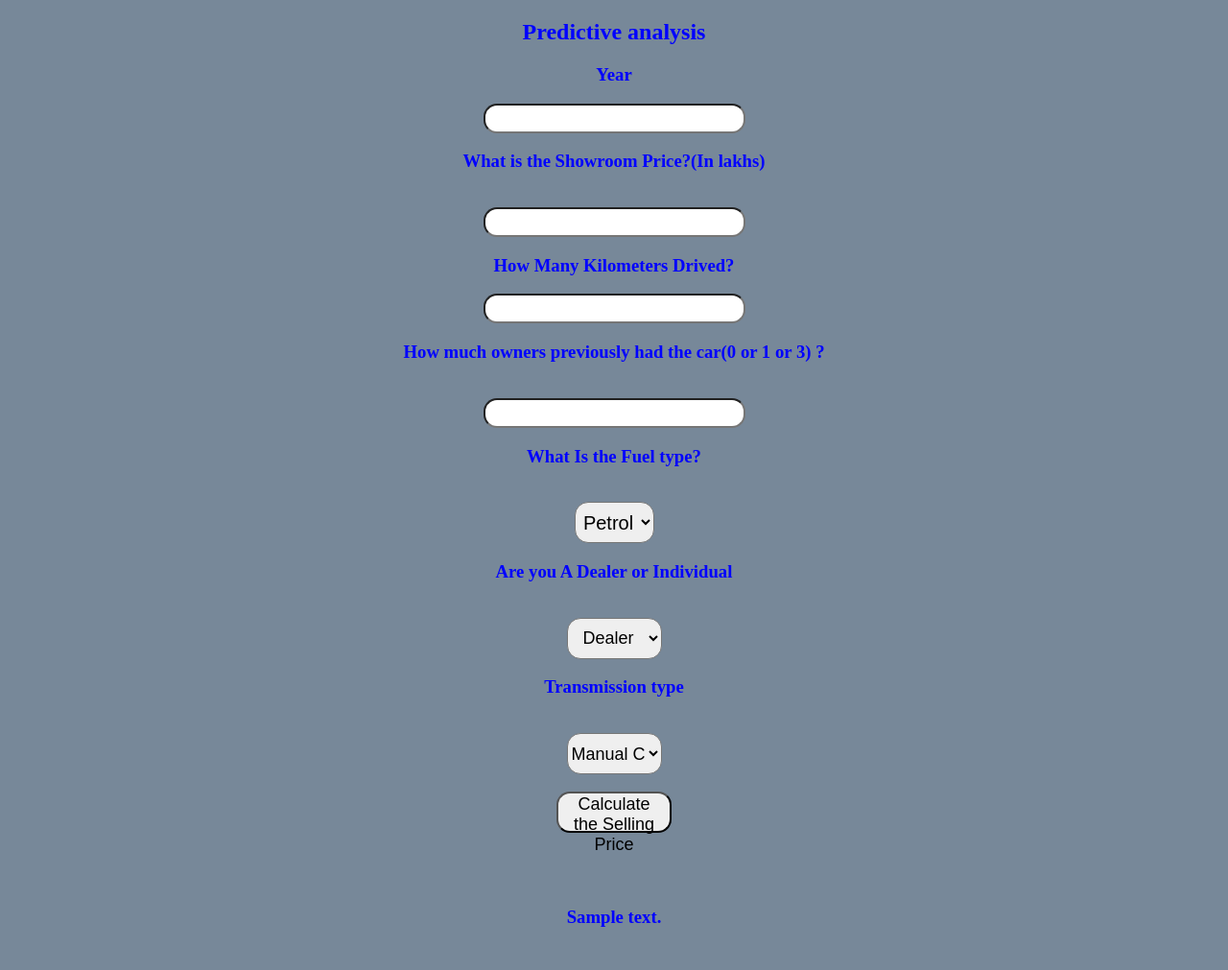
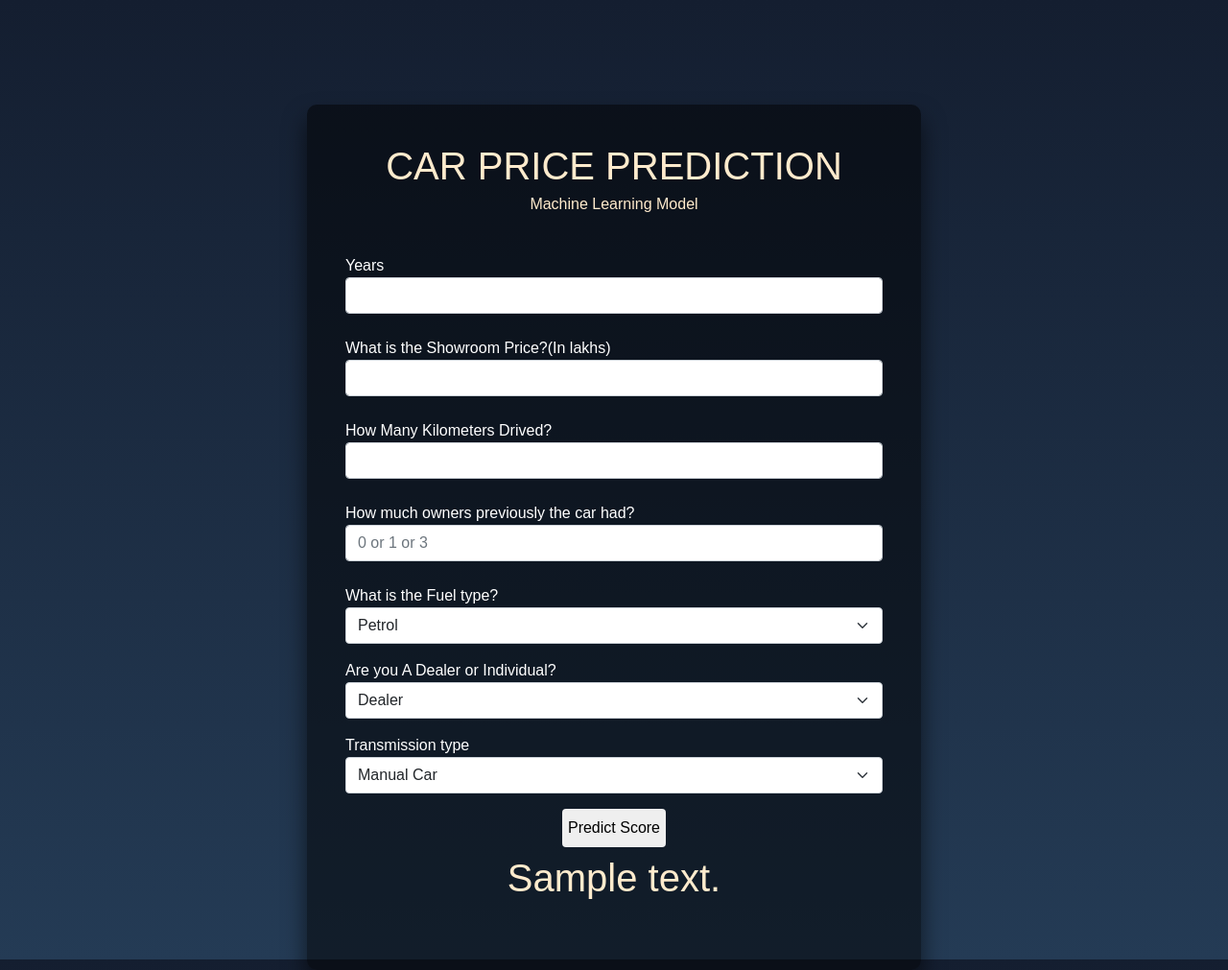
Before and after one commit to Rohanvp07/Car-Price-Prediction, a Flask app: template templates/index.html in a window 1280 px wide. Shown: the whole page at 96% size. Before the commit the page ends 966 px from the top, so only its background shows below. Run offline with Flask 2, Linux system fonts and the light colour scheme; the template is opened without the code that fills it: most values are stand-ins (such as "Sample title", 1, 10 or a date in 2020); parts of the project's set-up code (start-up, migrations or seed data) failed here and were passed over.

Commit message:
Update index.html

```diff
--- a/templates/index.html
+++ b/templates/index.html
@@ -1,159 +1,83 @@
-<!DOCTYPE html>
+<!doctype html>
 <html lang="en">
+  <head>
+    <meta charset="utf-8">
+    <meta name="viewport" content="width=device-width, initial-scale=1">
 
-<head>
-    <meta charset="UTF-8">
-    <meta name="viewport" content="width=device-width, initial-scale=1.0">
-    <title>Document</title>
-</head>
+    <link href="https://cdn.jsdelivr.net/npm/bootstrap@5.0.0-beta2/dist/css/bootstrap.min.css" rel="stylesheet" integrity="sha384-BmbxuPwQa2lc/FVzBcNJ7UAyJxM6wuqIj61tLrc4wSX0szH/Ev+nYRRuWlolflfl" crossorigin="anonymous">
 
-<body>
+    <style>
+        html {
+            height: 1000px;
+        }
+    body {
+        margin:0;
+        padding:0;
+        font-family: sans-serif;
+        background: linear-gradient(#141e30, #243b55);
+    }
+    label{
+        color: white;
+    }
+    .login-box {
+     position: absolute;
+     top: 70%;
+     left: 50%;
+     width: 50%;
+     padding: 40px;
+     transform: translate(-50%, -50%);
+     background: rgba(0,0,0,.5);
+     box-sizing: border-box;
+     box-shadow: 0 15px 25px rgba(0,0,0,.6);
+     border-radius: 10px;
+}
 
-    <div style="color:blue">
-        <form action="{{ url_for('predict')}}" method="post">
-            <h2>Predictive analysis</h2>
-            <h3>Year</h3>
-            <input id="first" name="Year" type="number ">
-            <h3>What is the Showroom Price?(In lakhs)</h3><br><input id="second" name="Present_Price" required="required">
-            <h3>How Many Kilometers Drived?</h3><input id="third" name="Kms_Driven" required="required">
-            <h3>How much owners previously had the car(0 or 1 or 3) ?</h3><br><input id="fourth" name="Owner" required="required">
-            <h3>What Is the Fuel type?</h3><br><select name="Fuel_Type_Petrol" id="fuel" required="required">
+    </style>
+    <title>Car Price Prediction</title>
+  </head>
+  <body>
+
+
+    <div class="container-sm" style="width: 50%;">
+        <form action="{{ url_for('predict')}}" method="post" class="login-box">
+            <h1 class="sm:text-3xl text-2xl font-medium title-font mb-1 text-white-900", style="color: blanchedalmond; text-align: center;">CAR PRICE PREDICTION</h1>
+            <p class="lg:w-2/3 mx-auto leading-relaxed text-base" style="color: blanchedalmond; text-align: center;">Machine Learning Model</p>
+            <br/>
+            <label>Years</label>
+            <input type="number" class="form-control" name="Year" required="required">
+            <br/>
+            <label>What is the Showroom Price?(In lakhs)</label>
+            <input type="text" class="form-control" name="Present_Price" required="required">
+            <br/>
+            <label>How Many Kilometers Drived?</label>
+            <input type="text" class="form-control" name="Kms_Driven" required="required">
+            <br/>
+            <label>How much owners previously the car had?</label>
+            <input type="text" class="form-control" name="Owner" placeholder="0 or 1 or 3" required="required">
+            <br/>
+            <label>What is the Fuel type?</label>
+            <select class="form-select form-select-md mb-3" aria-label=".form-select-lg example" name="Fuel_Type_Petrol">
                 <option value="Petrol">Petrol</option>
                 <option value="Diesel">Diesel</option>
                 <option value="Diesel">CNG</option>
             </select>
-            <h3>Are you A Dealer or Individual</h3><br><select name="Seller_Type_Individual" id="resea" required="required">
+            <label>Are you A Dealer or Individual?</label>
+            <select class="form-select form-select-md mb-3" aria-label=".form-select-lg example" name="Seller_Type_Individual">
                 <option value="Dealer">Dealer</option>
                 <option value="Individual">Individual</option>
             </select>
-            <h3>Transmission type</h3><br><select name="Transmission_Mannual" id="research" required="required">
+            <label>Transmission type</label>
+            <select class="form-select form-select-md mb-3" aria-label=".form-select-lg example" name="Transmission_Mannual">
                 <option value="Mannual">Manual Car</option>
                 <option value="Automatic">Automatic Car</option>
             </select>
-            <br><br><button id="sub" type="submit ">Calculate the Selling Price</button>
-            <br>
-
-
-
-
-        </form>
-
-
-
-        <br><br><h3>{{ prediction_text }}<h3>
+          <div style="text-align: center;">
+            <button  class="flex mx-auto text-white-900 bg-blue border-0 py-2 px-8 focus:outline-none hover:bg-blue-600 rounded text-lg">Predict Score</button>
+          </div>
+            <div class="p-2 w-full text-center">
+                <h1 class="sm:text-3xl text-2xl font-medium title-font mb-4 text-white-900", style="color: blanchedalmond;">{{ prediction_text }}</h1>
+            </div>
+            </form>
     </div>
-
-
-
-
-    <style>
-        body {
-            background-color: lightslategray;
-            text-align: center;
-            padding: 0px;
-        }
-
-        #research {
-            font-size: 18px;
-            width: 100px;
-            height: 23px;
-            top: 23px;
-        }
-
-        #box {
-            border-radius: 60px;
-            border-color: 45px;
-            border-style: solid;
-            font-family: cursive;
-            text-align: center;
-            background-color: rgb(168, 131, 61);
-            font-size: medium;
-            position: absolute;
-            width: 700px;
-            bottom: 9%;
-            height: 850px;
-            right: 30%;
-            padding: 0px;
-            margin: 0px;
-            font-size: 14px;
-        }
-
-        #fuel {
-            width: 83px;
-            height: 43px;
-            text-align: center;
-            border-radius: 14px;
-            font-size: 20px;
-        }
-
-        #fuel:hover {
-            background-color: coral;
-        }
-
-        #research {
-            width: 99px;
-            height: 43px;
-            text-align: center;
-            border-radius: 14px;
-            font-size: 18px;
-        }
-
-        #research:hover {
-            background-color: coral;
-        }
-
-        #resea {
-            width: 99px;
-            height: 43px;
-            text-align: center;
-            border-radius: 14px;
-            font-size: 18px;
-        }
-
-        #resea:hover {
-            background-color: coral;
-        }
-
-        #sub {
-            width: 120px;
-            height: 43px;
-            text-align: center;
-            border-radius: 14px;
-            font-size: 18px;
-        }
-
-        #sub:hover {
-            background-color: darkcyan;
-        }
-
-        #first {
-            border-radius: 14px;
-            height: 25px;
-            font-size: 20px;
-            text-align: center;
-        }
-
-        #second {
-            border-radius: 14px;
-            height: 25px;
-            font-size: 20px;
-            text-align: center;
-        }
-
-        #third {
-            border-radius: 14px;
-            height: 25px;
-            font-size: 20px;
-            text-align: center;
-        }
-
-        #fourth {
-            border-radius: 14px;
-            height: 25px;
-            font-size: 20px;
-            text-align: center;
-        }
-    </style>
-</body>
-
+  </body>
 </html>
```
